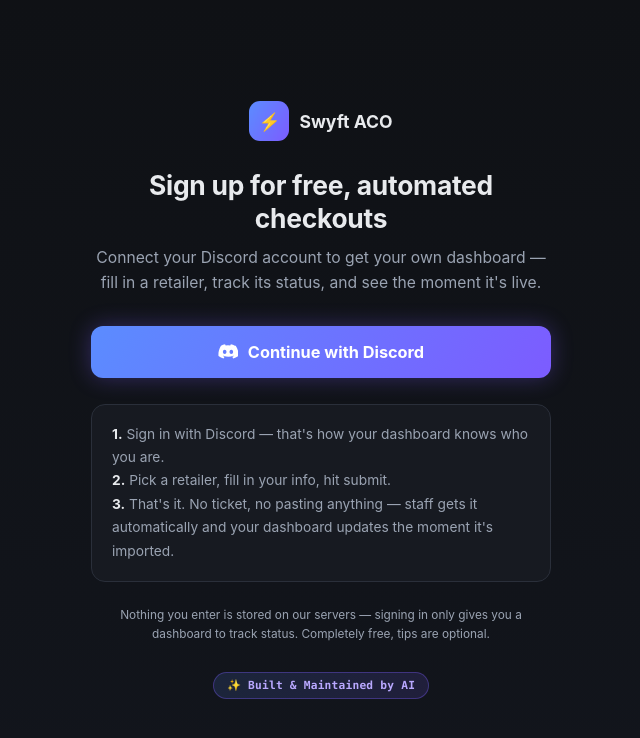
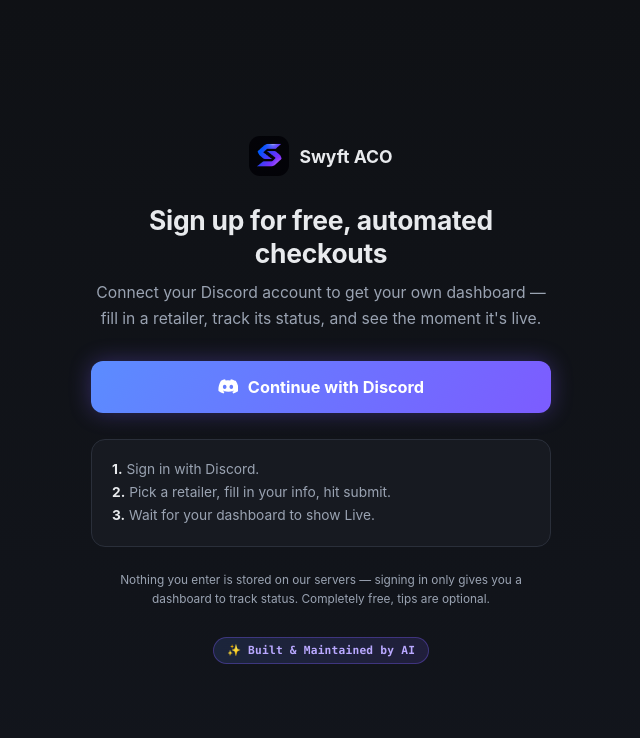
Before and after one commit to SwyftACO/swyftaco.github.io, a plain HTML site: page index.html in a window 1280 px wide. Shown: the whole page, without its empty margins (319-959 px from the left). Drawn offline with Linux system fonts and the light colour scheme.

Commit message:
Add real logo, drop the last robotic-sounding step text
Real brand mark (the server's own icon) replaces the generated
lightning-bolt box everywhere. Step 3 was still explaining what ISN'T
needed ("no ticket, no pasting anything") -- trimmed to match the
other surfaces.

```diff
--- a/index.html
+++ b/index.html
@@ -4,6 +4,7 @@
 <meta charset="utf-8">
 <meta name="viewport" content="width=device-width, initial-scale=1">
 <title>Swyft ACO — Sign Up</title>
+<link rel="icon" type="image/png" href="/logo.png">
 <style>
   :root{
     --bg:#0f1115; --bg2:#12151c; --panel:#171a21; --panel2:#1e222b; --border:#2a2f3a;
@@ -17,11 +18,7 @@
   }
   .wrap{max-width:460px; width:100%; text-align:center}
   .brand{display:flex; align-items:center; justify-content:center; gap:10px; margin-bottom:28px}
-  .brand-mark{
-    width:40px; height:40px; border-radius:11px; flex-shrink:0;
-    background:linear-gradient(120deg, var(--accent), var(--accent2));
-    display:flex; align-items:center; justify-content:center; font-weight:800; color:#fff; font-size:1.1rem;
-  }
+  .brand-mark{width:40px; height:40px; border-radius:11px; flex-shrink:0; display:block}
   .brand-name{font-weight:700; font-size:1.1rem}
   h1{font-size:1.65rem; margin:0 0 10px; letter-spacing:-.01em; line-height:1.25}
   p.sub{color:var(--muted); font-size:.98rem; line-height:1.6; margin:0 0 30px}
@@ -58,7 +55,7 @@
 <body>
   <div class="wrap">
     <div class="brand">
-      <div class="brand-mark">⚡</div>
+      <img class="brand-mark" src="/logo.png" alt="Swyft ACO">
       <div class="brand-name">Swyft ACO</div>
     </div>
     <h1>Sign up for free, automated checkouts</h1>
@@ -70,9 +67,9 @@
     </a>
 
     <div class="steps">
-      <b>1.</b> Sign in with Discord — that's how your dashboard knows who you are.<br>
+      <b>1.</b> Sign in with Discord.<br>
       <b>2.</b> Pick a retailer, fill in your info, hit submit.<br>
-      <b>3.</b> That's it. No ticket, no pasting anything — staff gets it automatically and your dashboard updates the moment it's imported.
+      <b>3.</b> Wait for your dashboard to show Live.
     </div>
 
     <p class="footer-note">
```
Also changed, not shown: logo.png (added).
